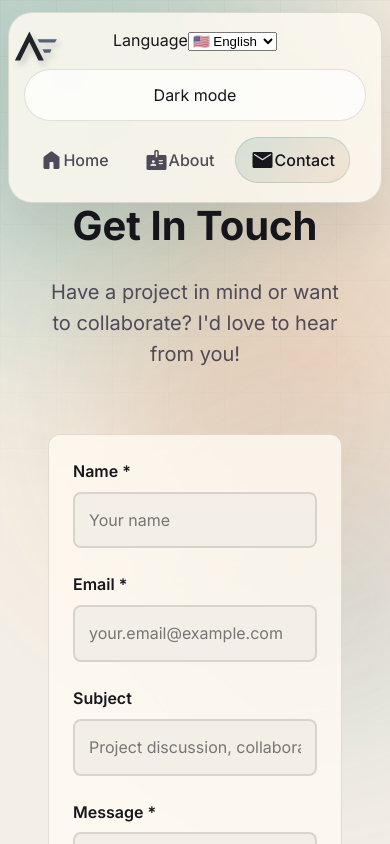
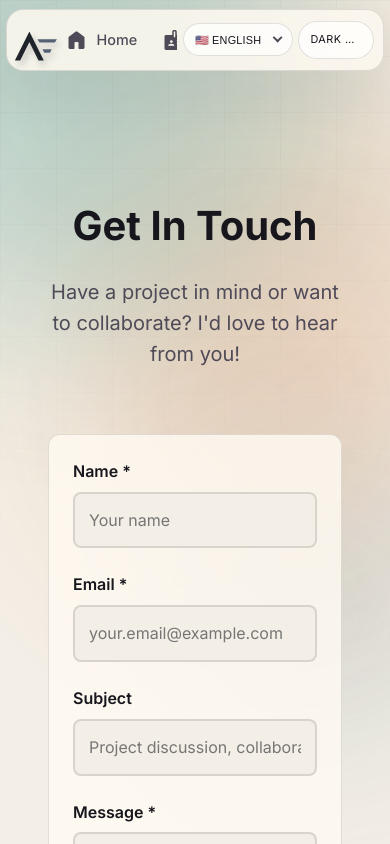
Before and after one commit to Far-Art/artur-portfolio, an Angular app: page /contact in a window 390 px wide. Shown: the top 844 px of the page. Built offline with nearby package versions, Linux system fonts and the light colour scheme.

Commit message:
improve styles

```diff
--- a/src/app/components/layout/header/header.component.scss
+++ b/src/app/components/layout/header/header.component.scss
@@ -31,6 +31,11 @@
     flex: 1;
     justify-content: center;
     flex-wrap: wrap;
+
+    a {
+        display: inline-flex;
+        gap: 0.5rem;
+    }
 }
 
 .nav-indicator {
@@ -81,7 +86,7 @@
     outline-offset: 4px;
 }
 
-.theme-toggle {
+.utility-toggle {
     border: 1px solid var(--border-color);
     border-radius: 999px;
     padding: 0.8rem 1rem;
@@ -96,22 +101,89 @@
     background-color 0.25s ease;
 }
 
-.theme-toggle:hover {
+.utility-toggle:hover {
     border-color: var(--primary-color);
     transform: translateY(-1px);
 }
 
-.theme-toggle:focus-visible {
+.utility-toggle:focus-visible {
     outline: 2px solid var(--primary-color);
     outline-offset: 4px;
     border-color: var(--primary-color);
 }
 
-.theme-label {
+.utility-label {
 
     font-size: 0.78rem;
     letter-spacing: 0.08em;
     text-transform: uppercase;
+}
+
+.sr-only {
+    position: absolute;
+    width: 1px;
+    height: 1px;
+    padding: 0;
+    margin: -1px;
+    overflow: hidden;
+    clip: rect(0, 0, 0, 0);
+    white-space: nowrap;
+    border: 0;
+}
+
+.language-select {
+    position: relative;
+    display: inline-flex;
+    align-items: center;
+}
+
+.language-select select {
+    min-width: 7.75rem;
+    appearance: none;
+    border: 1px solid var(--border-color);
+    border-radius: 999px;
+    padding: 0.8rem 2.25rem 0.8rem 1rem;
+    background: var(--bg-elevated);
+    color: var(--text-primary);
+    font-size: 0.78rem;
+    letter-spacing: 0.04em;
+    text-transform: uppercase;
+    transition: transform 0.25s ease,
+    border-color 0.25s ease,
+    background-color 0.25s ease;
+}
+
+.language-select::after {
+    content: '';
+    position: absolute;
+    right: 0.95rem;
+    width: 0.45rem;
+    height: 0.45rem;
+    border-right: 2px solid currentColor;
+    border-bottom: 2px solid currentColor;
+    pointer-events: none;
+    transform: translateY(-0.12rem) rotate(45deg);
+    color: var(--text-secondary);
+}
+
+:host-context([dir='rtl']) .language-select select {
+    padding: 0.8rem 1rem 0.8rem 2.25rem;
+}
+
+:host-context([dir='rtl']) .language-select::after {
+    right: auto;
+    left: 0.95rem;
+}
+
+.language-select select:hover {
+    border-color: var(--primary-color);
+    transform: translateY(-1px);
+}
+
+.language-select select:focus-visible {
+    outline: 2px solid var(--primary-color);
+    outline-offset: 4px;
+    border-color: var(--primary-color);
 }
 
 @media (max-width: 960px) {
@@ -130,33 +202,91 @@
 @media (max-width: 640px) {
     .header {
         padding-inline: 0.5rem;
-        padding-top: 0.75rem;
+        padding-top: 0.55rem;
     }
 
     .nav-container {
         width: 100%;
-        gap: 1rem;
-        padding: 0.95rem;
+        display: grid;
+        grid-template-columns: minmax(0, 1fr) auto auto;
+        gap: 0.5rem;
+        padding: 0.55rem 0.6rem 0.55rem 3.35rem;
+        border-radius: 1.1rem;
     }
 
     .nav-links {
+        order: 0;
+        width: auto;
+        min-width: 0;
         justify-content: flex-start;
         overflow-x: auto;
         flex-wrap: nowrap;
-        padding-bottom: 0.25rem;
+        padding-bottom: 0;
         scrollbar-width: thin;
     }
 
-    .theme-toggle {
-        width: 100%;
+    .nav-links a {
+        padding: 0.58rem 0.72rem;
+        font-size: 0.9rem;
     }
 
+    .utility-toggle {
+        width: auto;
+        min-width: 2.75rem;
+        padding: 0.6rem 0.7rem;
+    }
+
+    .language-select select {
+        min-width: 6.25rem;
+        padding: 0.6rem 1.85rem 0.6rem 0.7rem;
+        font-size: 0.68rem;
+        letter-spacing: 0.02em;
+    }
+
+    .language-select::after {
+        right: 0.72rem;
+    }
+
+    :host-context([dir='rtl']) .language-select select {
+        padding: 0.6rem 0.7rem 0.6rem 1.85rem;
+    }
+
+    :host-context([dir='rtl']) .language-select::after {
+        left: 0.72rem;
+    }
+
+    .utility-label {
+        font-size: 0.68rem;
+        letter-spacing: 0.04em;
+    }
+}
+
+@media (max-width: 420px) {
+    .header {
+        padding-inline: 0.35rem;
+    }
+
+    .nav-container {
+        padding-left: 3rem;
+        gap: 0.35rem;
+    }
+
+    .nav-links a {
+        padding-inline: 0.62rem;
+    }
+
+    .utility-label {
+        max-width: 3.2rem;
+        overflow: hidden;
+        text-overflow: ellipsis;
+        white-space: nowrap;
+    }
 }
 
 @media (prefers-reduced-motion: reduce) {
     .nav-indicator,
     .nav-links a,
-    .theme-toggle {
+    .utility-toggle {
         transition: none;
     }
 }
```
